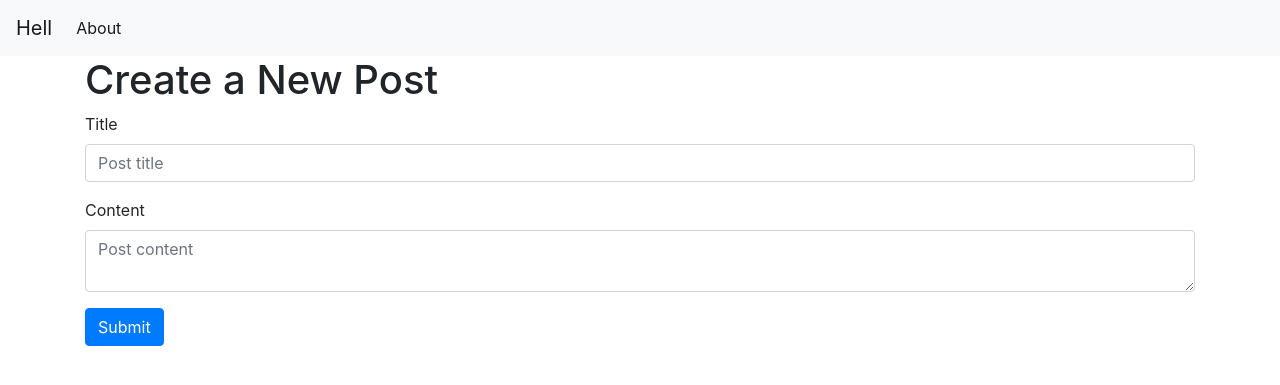
After one commit to ThePinkPanther96/Flask_API, a Flask app: page /create in a window 1280 px wide. The commit adds this page. Shown: the top 385 px of the page. Run offline with Flask 3, Linux system fonts and the light colour scheme; some libraries are stand-ins or nearby versions.

Commit message:
Create + POST GET

```diff
--- a/app.py
+++ b/app.py
@@ -1,5 +1,5 @@
 import sqlite3
-from flask import Flask, render_template
+from flask import Flask, render_template, request, url_for, flash, redirect
 from werkzeug.exceptions import abort
 
 
@@ -19,6 +19,8 @@ def get_post(post_id):
 
 
 app = Flask(__name__)
+app.config['SECRET_KEY'] = '7C3AFCB6AED2E9FA4BD6F5B3D9268D4CEC7A1B8C60EFE7E2D999D9A1F4D7FC91'
+
 
 @app.route('/')
 def index():
@@ -32,5 +34,11 @@ def post(post_id):
     post = get_post(post_id)
     return render_template('post.html', post=post)
 
+@app.route('/create', methods=('GET', 'POST'))
+def create():
+    return render_template('create.html')
+
+
+
 if __name__ == '__main__':
     app.run(host='0.0.0.0', port=5000)
--- /dev/null
+++ b/templates/create.html
@@ -0,0 +1,23 @@
+{% extends 'base.html' %}
+
+{% block content %}
+<h1>{% block title %} Create a New Post {% endblock %}</h1>
+
+<form method="post">
+    <div class="form-group">
+        <label for="title">Title</label>
+        <input type="text" name="title"
+               placeholder="Post title" class="form-control"
+               value="{{ request.form['title'] }}"></input>
+    </div>
+
+    <div class="form-group">
+        <label for="content">Content</label>
+        <textarea name="content" placeholder="Post content"
+                  class="form-control">{{ request.form['content'] }}</textarea>
+    </div>
+    <div class="form-group">
+        <button type="submit" class="btn btn-primary">Submit</button>
+    </div>
+</form>
+{% endblock %}
--- a/templates/index.html
+++ b/templates/index.html
@@ -10,9 +10,3 @@
     <hr>
 {% endfor %}
 {% endblock %}
-
-<head>
-    <meta charset="UTF-8">
-    <link rel="stylesheet" href="{{ url_for('static', filename= 'css/style.css') }}">
-    <title>FlaskBlog</title>
-</head>
```
